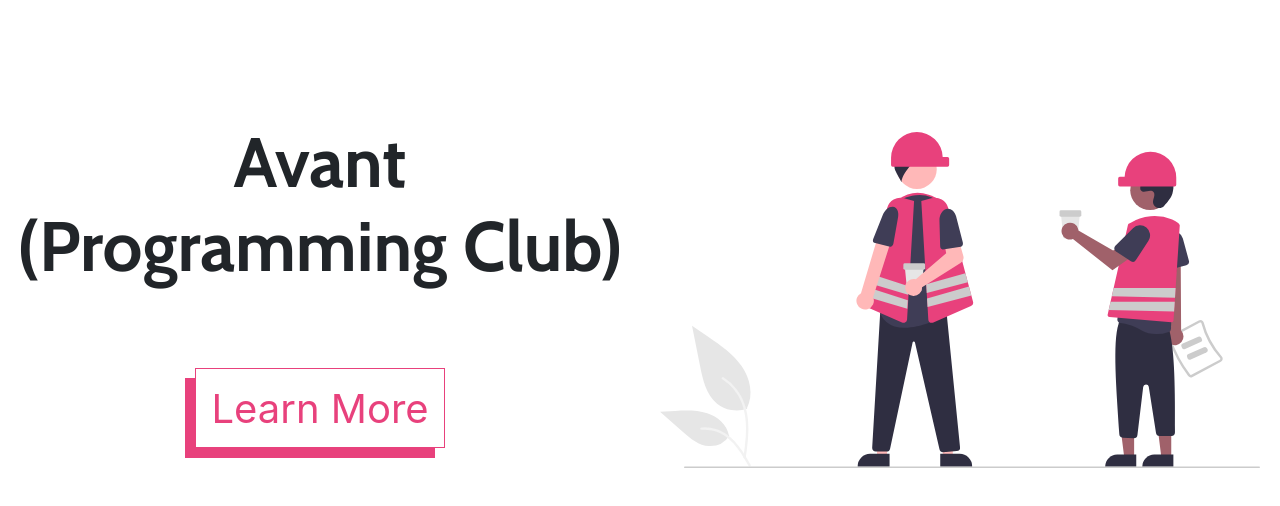
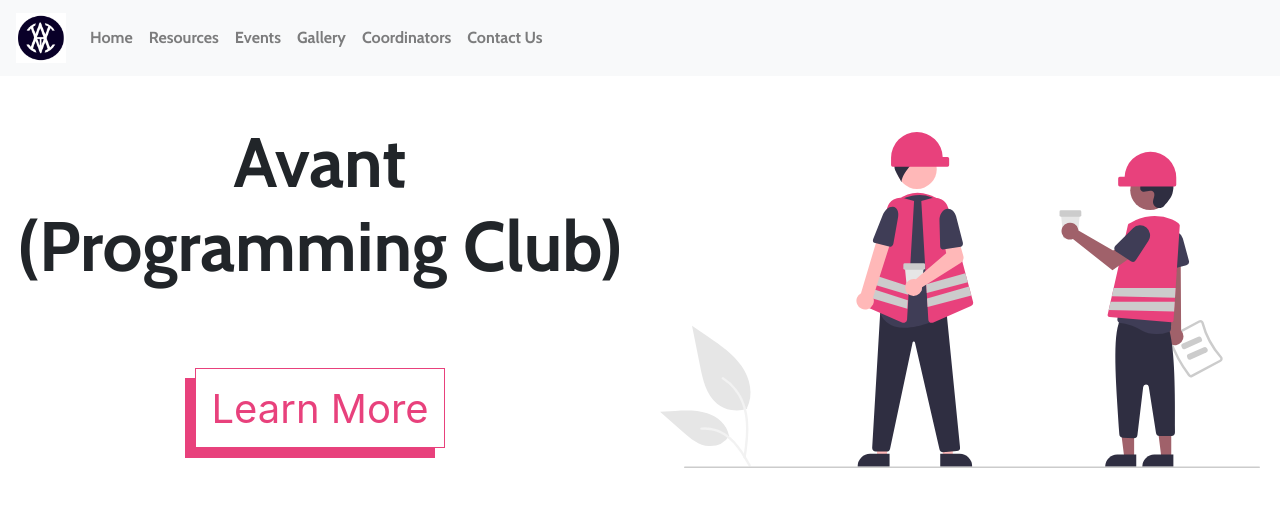
Before and after one commit to prakhargupta496/technicalBoard, a React (Create React App) app: page / in a window 1280 px wide. Shown: the top 506 px of the page. Built offline with nearby package versions, Linux system fonts and the light colour scheme.

Commit message:
Added Responsive Navbar but without custom styling

```diff
--- a/src/App.js
+++ b/src/App.js
@@ -1,5 +1,6 @@
 import React from 'react';
 import Header from './Pages/Main/Header';
+import Navigation from './Common/Navigation';
 
 class App extends React.Component {
     state = {  }
@@ -12,6 +13,7 @@ class App extends React.Component {
 
                 If none of the above are provided, then the component will
                 only generate a link with an Image */}
+                <Navigation />
                 <Header name = "Avant" altName = "Programming Club" link = "#"/>
             </div>
         );
--- /dev/null
+++ b/src/Common/Navigation.js
@@ -0,0 +1,44 @@
+import React from 'react';
+import { Navbar, Nav } from 'react-bootstrap';
+import Brand from '../images/avant.svg';
+import Styles from './css/nav.module.css';
+
+function Navigation(props) {
+    return (
+        <Navbar collapseOnSelect variant="light" bg="light" expand="lg" fixed="top" className={Styles.nav}>
+
+            <Navbar.Brand href="#">
+                <img src={Brand} className={`${Styles.image} d-inline-block`} alt="Logo"/>
+            </Navbar.Brand>
+
+            <Navbar.Toggle aria-controls="club-nav"/>
+
+            <Navbar.Collapse id="club-nav" activeKey="/home">
+
+                <Nav className="justify-content-end">
+                    <Nav.Item>
+                        <Nav.Link href="/home">Home</Nav.Link>
+                    </Nav.Item>
+                    <Nav.Item>
+                        <Nav.Link href="#">Resources</Nav.Link>
+                    </Nav.Item>
+                    <Nav.Item>
+                        <Nav.Link href="#">Events</Nav.Link>
+                    </Nav.Item>
+                    <Nav.Item>
+                        <Nav.Link href="#">Gallery</Nav.Link>
+                    </Nav.Item>
+                    <Nav.Item>
+                        <Nav.Link href="#">Coordinators</Nav.Link>
+                    </Nav.Item>
+                    <Nav.Item>
+                        <Nav.Link href="#">Contact Us</Nav.Link>
+                    </Nav.Item>
+                </Nav>
+
+            </Navbar.Collapse>
+        </Navbar>
+    );
+}
+
+export default Navigation;
--- /dev/null
+++ b/src/Common/css/nav.module.css
@@ -0,0 +1,8 @@
+.nav {
+    font-family: var(--cabin);
+}
+
+.image {
+    width: 50px;
+    height: 50px;
+}
```
Also changed, not shown: src/Images/avant.svg (added), 1 other file (tests, documents, lock files or other folders).
